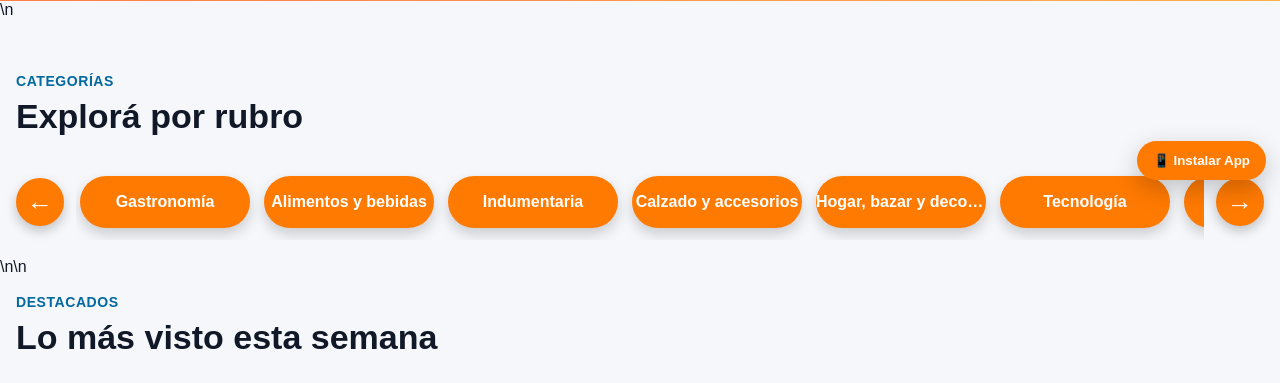
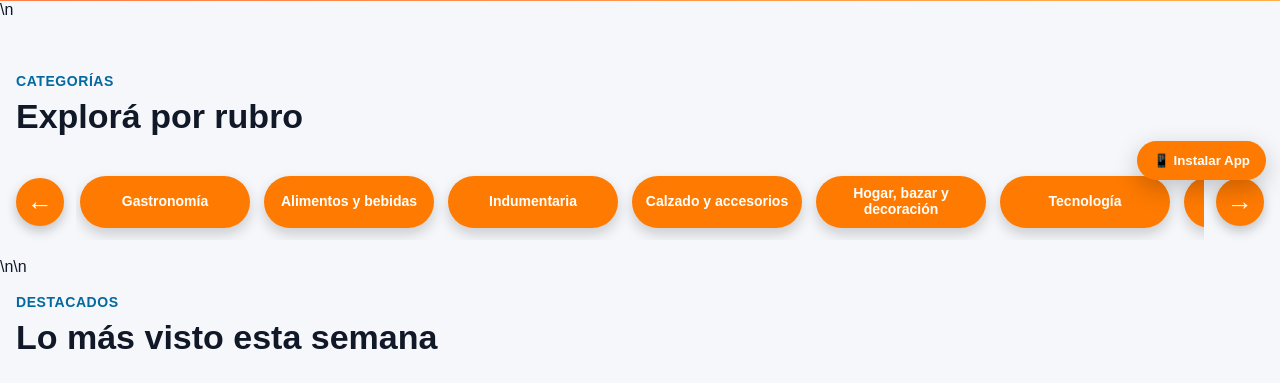
Before and after one commit to maximilianomoho/clicklocal-mvp, a Flask app: page / in a window 1280 px wide. Shown: the part 606-989 px from the top of the page. Run offline with Flask 3, Linux system fonts and the light colour scheme; data that the repository does not hold is empty; parts of the project's set-up code (start-up, migrations or seed data) failed here and were passed over.

Commit message:
Mejorar visualización de categorías

```diff
--- a/clicklocal-python/templates/index.html
+++ b/clicklocal-python/templates/index.html
@@ -1511,7 +1511,7 @@
                 href="{{ url_for('inicio', q=categoria_opcion) }}"
                 class="categoria-card"
               >
-                {{ categoria_opcion }}
+                <span class="categoria-card-texto">{{ categoria_opcion }}</span>
               </a>
             {% endfor %}
 
@@ -2325,3 +2325,55 @@
   padding-top: 18px !important;
 }
 </style>
+
+<style>
+/* CLICKLOCAL: CATEGORÍAS EN DOS LÍNEAS
+   Conserva la tipografía original y el mismo tamaño exterior. */
+
+.categorias-scroll .categoria-card {
+  box-sizing: border-box !important;
+  padding: 0 12px !important;
+
+  display: flex !important;
+  align-items: center !important;
+  justify-content: center !important;
+
+  font-family: inherit !important;
+  font-size: 14px !important;
+  font-weight: 700 !important;
+  line-height: 1.12 !important;
+
+  text-align: center !important;
+  white-space: normal !important;
+
+  overflow: hidden !important;
+  text-overflow: clip !important;
+}
+
+.categorias-scroll .categoria-card-texto {
+  display: -webkit-box;
+  width: 100%;
+  max-height: 2.24em;
+
+  -webkit-box-orient: vertical;
+  -webkit-line-clamp: 2;
+
+  overflow: hidden;
+
+  font-family: inherit !important;
+  font-size: inherit !important;
+  font-weight: inherit !important;
+  line-height: inherit !important;
+
+  word-break: normal;
+  overflow-wrap: normal;
+  hyphens: none;
+}
+
+@media (max-width: 600px) {
+  .categorias-scroll .categoria-card {
+    padding: 0 10px !important;
+    font-size: 13px !important;
+  }
+}
+</style>
```
